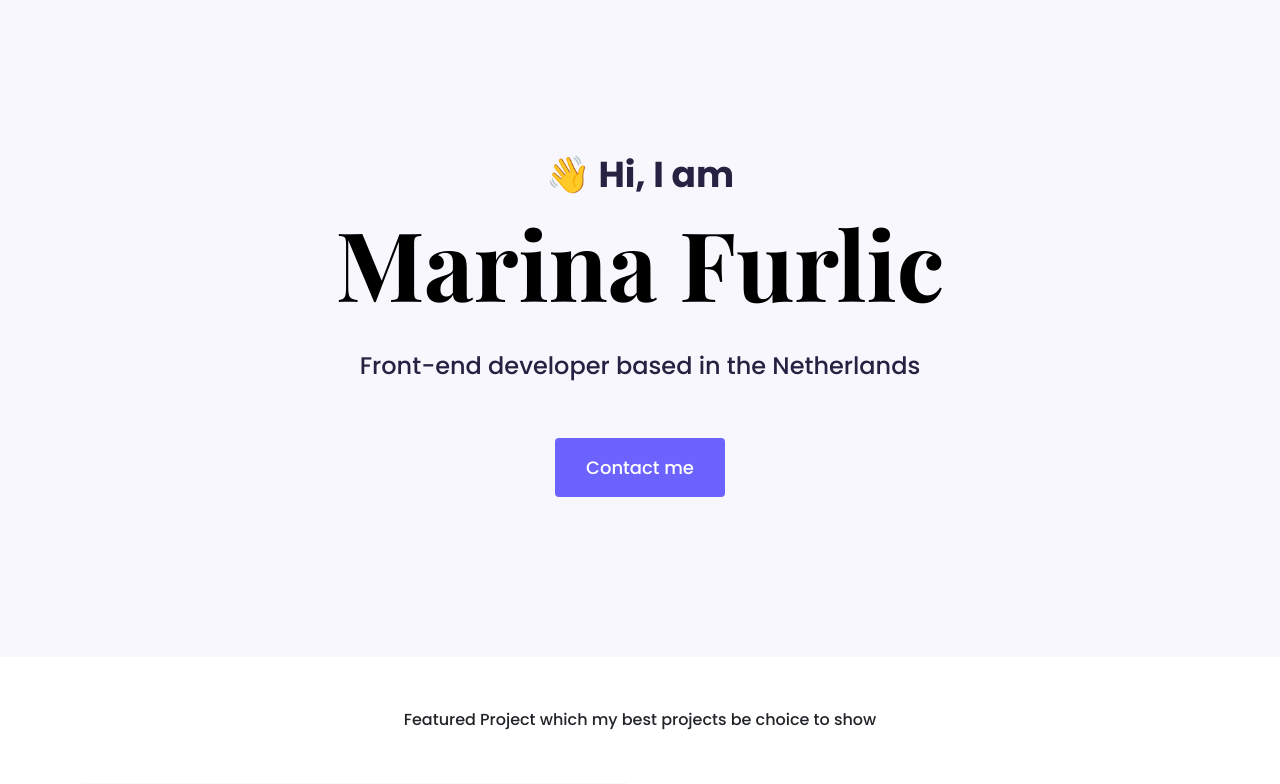
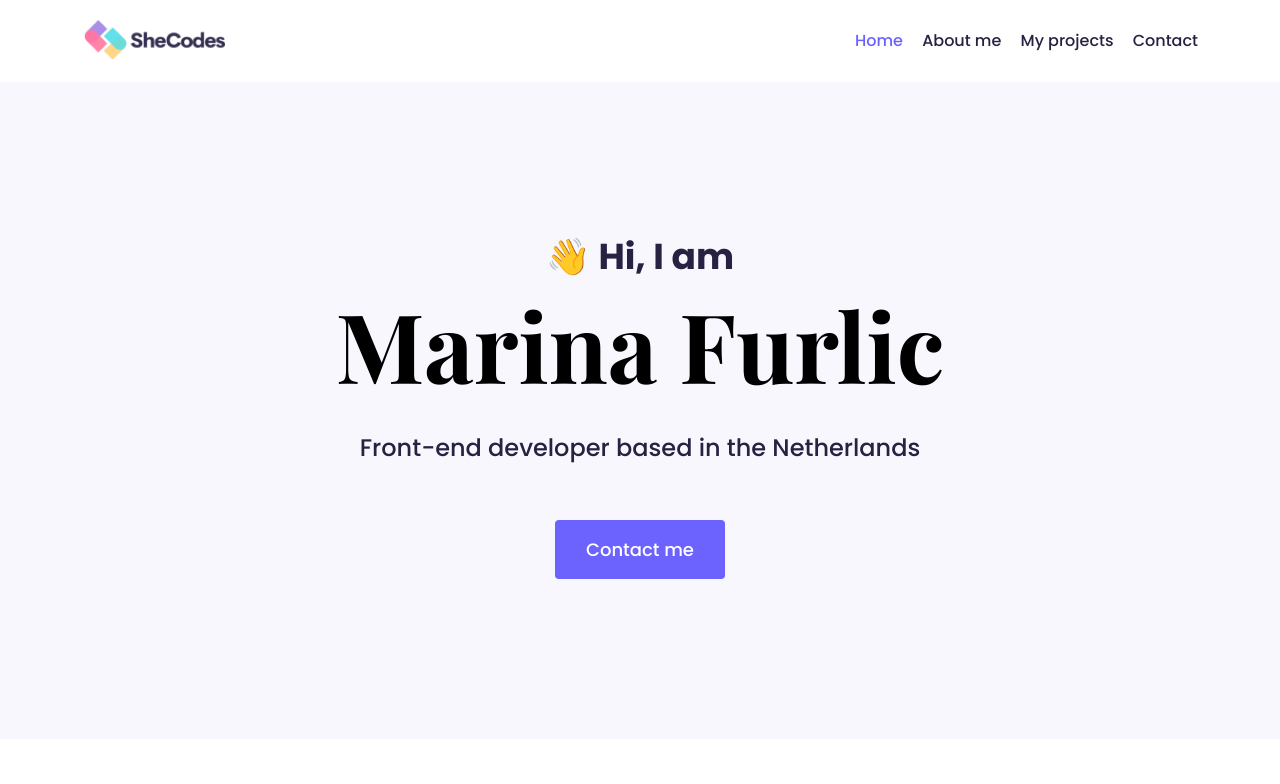
Before and after one commit to MarinaFu/Portfolio-project, a plain HTML site: page index.html in a window 1280 px wide. Shown: the top 784 px of the page. Drawn offline with nearby package versions, Linux system fonts and the light colour scheme.

```diff
--- a/css/styles.css
+++ b/css/styles.css
@@ -125,6 +125,36 @@ p {
   height: auto;
 }
 
+.logo {
+  max-height: 40px;
+}
+
+nav {
+  padding: 20px 0;
+}
+
+nav li {
+  display: inline;
+  list-style: none;
+  line-height: 42px;
+  margin-left: 15px;
+}
+nav a {
+  text-decoration: none;
+  color: #272142;
+  transition: all 100ms ease-in-out;
+}
+
+nav a:hover,
+nav li.active a {
+  color: var(--branding-color);
+}
+
+nav ul {
+  padding: 0;
+  margin: 0;
+}
+
 @media (max-width: 900px) {
   h1 {
     font-size: 44px;
@@ -148,4 +178,7 @@ p {
     text-align: center;
     padding: 0;
   }
+  nav a {
+    font-size: 14px;
+  }
 }
--- a/index.html
+++ b/index.html
@@ -28,6 +28,20 @@
     <title>Home Page Marina Furlic</title>
   </head>
   <body>
+    <div class="container">
+      <nav class="d-flex justify-content-between">
+        <a href="/">
+          <img src="images/logo.png" class="logo d-none d-md-block" alt="" />
+          <img src="images/logosmall.png" class="logo d-block d-md-none" alt=""
+        /></a>
+        <ul>
+          <li class="active"><a href="/"> Home</a></li>
+          <li><a href="/about.html">About me</a></li>
+          <li><a href="/myProjects.html">My projects</a></li>
+          <li><a href="/contact.html">Contact</a></li>
+        </ul>
+      </nav>
+    </div>
     <div class="hero">
       <p>👋 Hi, I am</p>
       <h1>Marina Furlic</h1>
```
Also changed, not shown: images/logo.png (added), images/logosmall.png (added).
